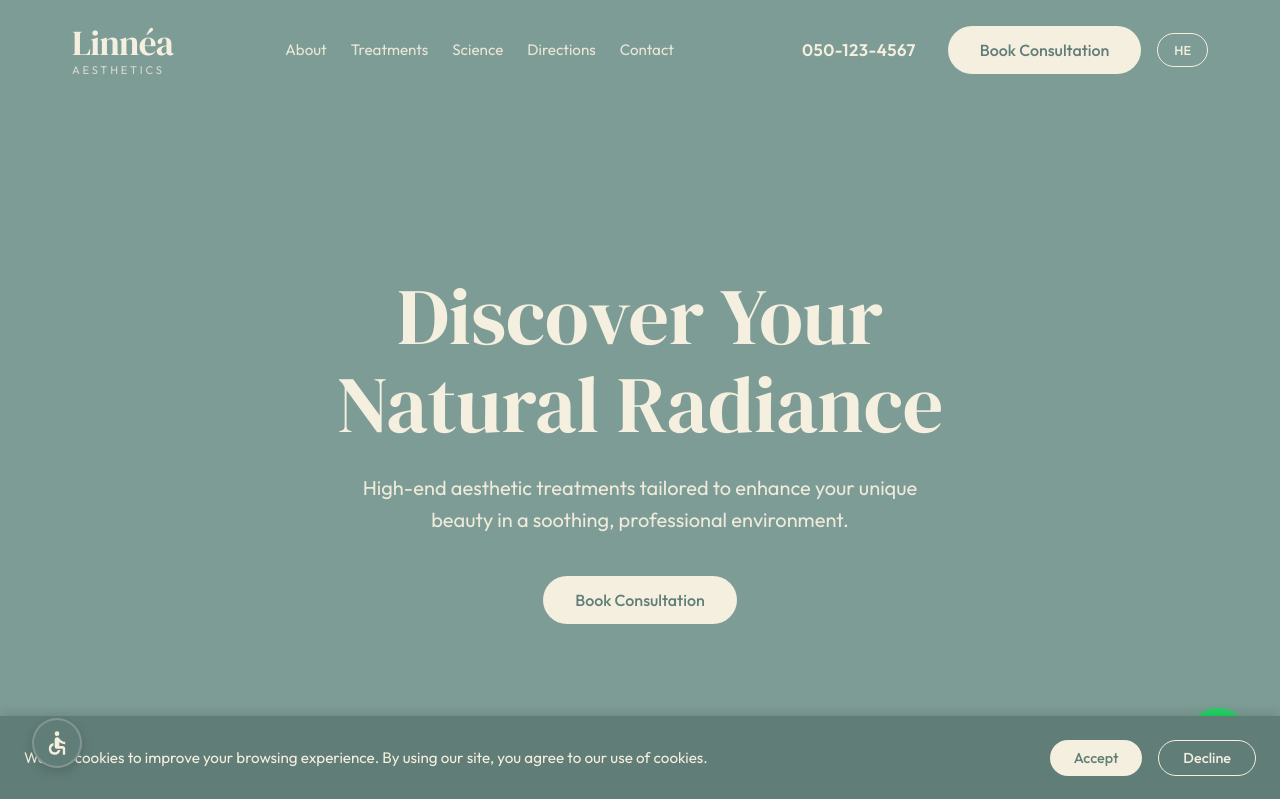
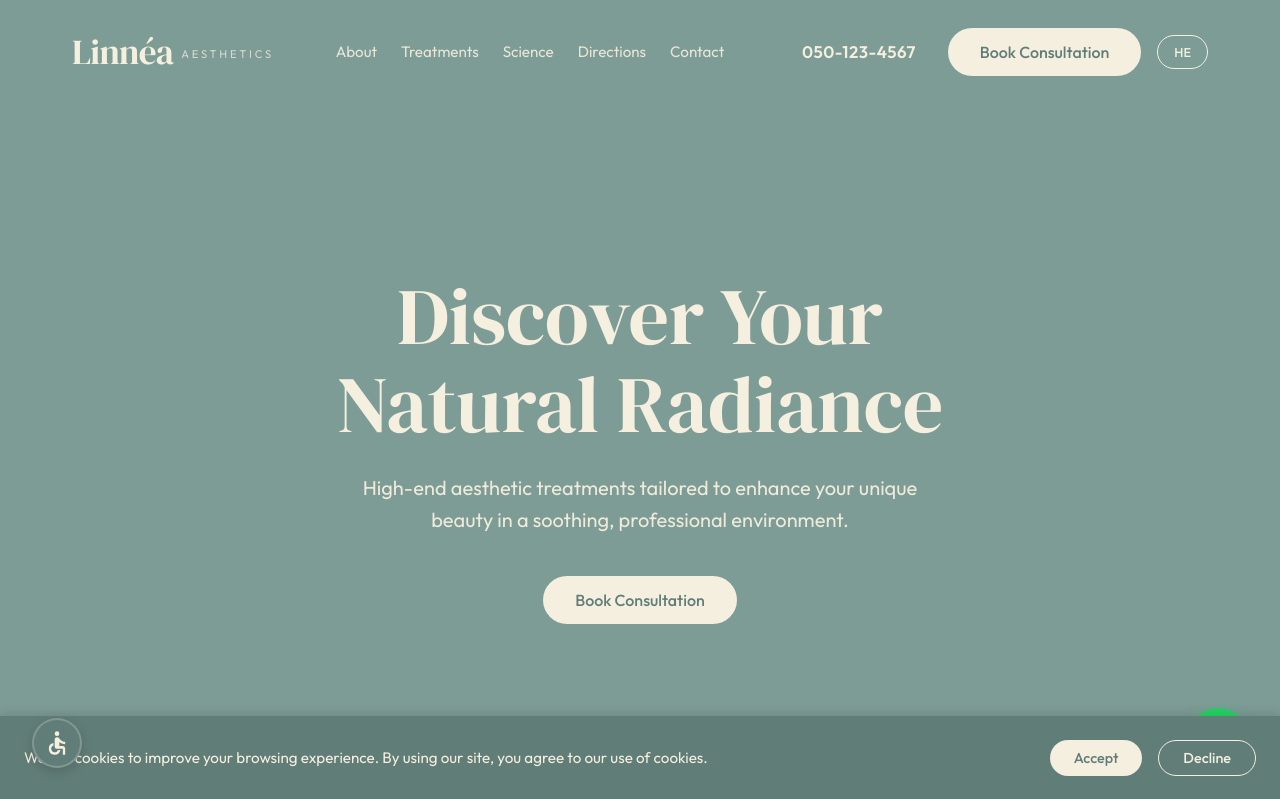
Before and after one commit to shaishi/linnea-clinic-landing-page, a website built with Vite: page index.html in a window 1280 px wide. Shown: the top 799 px of the page. Built offline with nearby package versions, Linux system fonts and the light colour scheme; files whose address does not match are found by name.

Commit message:
CSS: Logo side-by-side with optical alignment fix (translateY on subtitle)

```diff
--- a/style.css
+++ b/style.css
@@ -184,11 +184,10 @@ html[dir="rtl"] .nav-container {
   letter-spacing: -0.02em;
   position: relative;
   display: flex;
-  flex-direction: column;
-  align-items: flex-start;
-  gap: 0;
+  flex-direction: row;
+  align-items: center;
+  gap: 0.5rem;
   direction: ltr;
-  line-height: 1.1;
 }
 
 .brand-subtitle {
@@ -199,7 +198,7 @@ html[dir="rtl"] .nav-container {
   letter-spacing: 0.25em;
   opacity: 0.75;
   color: inherit;
-  margin-top: 1px;
+  transform: translateY(3px);
 }
 
 
```
